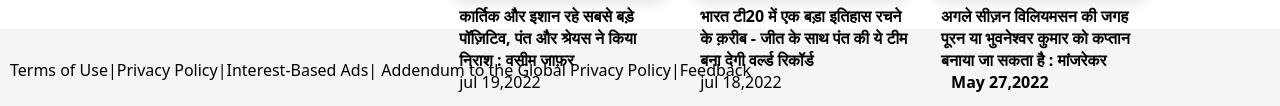
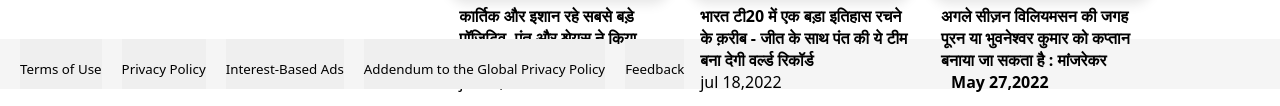
Before and after one commit to SanketPaharia/ESPN-Cricinfo_Clone, a plain HTML site: page video3.html in a window 1280 px wide. Shown: the part 3117-3223 px from the top of the page. Drawn offline with Linux system fonts and the light colour scheme.

Commit message:
footer corrected

```diff
--- a/styles/ncss1.css
+++ b/styles/ncss1.css
@@ -263,11 +263,16 @@
         margin-left:9px;
     }
     #foot{
+        display:flex;
         width:100%;
         height:50px;
         background-color: whitesmoke;
         margin-top:20px;
     }
-    #foot>p{
+    #foot>button{
         padding-top:10px;
+        border:none;
+        color:black;
+        margin-left:20px;
+        cursor:pointer;
     }
--- a/styles/ncss2.css
+++ b/styles/ncss2.css
@@ -155,21 +155,16 @@
   margin-left:10px;
 }
 #foot{
+  display:flex;
   width:100%;
   height:50px;
   background-color: whitesmoke;
-  margin-top:20px;
-  margin-bottom:30px;
-  padding-top:5px;
+  margin-top:100px;
 }
-#foot>p{
-  margin-top:20px;
-
+#foot>button{
+  padding-top:10px;
+  border:none;
+  color:black;
+  margin-left:20px;
+  cursor:pointer;
 }
-#foot1{
-  background-color: whitesmoke;
-  width:100%;
-  height:50px;
-  margin-top:90px;
-  padding-top: 30px;;
-}
--- a/video3.html
+++ b/video3.html
@@ -140,9 +140,17 @@
             </div>
            </div>
     </div>
-    <div id="foot1">
-        <p>Terms of Use|Privacy Policy|Interest-Based Ads| Addendum to the Global Privacy Policy|Feedback</p>
-    </div>
+    <div id="foot">
+      <button>Terms of Use</button>
+      <button href="about.html">Privacy Policy</button>
+      <button>Interest-Based Ads</button>
+      <button href="about.html">Addendum to the Global Privacy Policy </button>
+      <button>Feedback</button>
+
+      <!-- <p>   Terms of Use   Privacy Policy    | Interest-Based Ads  | Addendum to the Global Privacy Policy     |Feedback</p>-->
+
+
+  </div>
 </body>
 </html>
 <script  src="scripts/video.js"  type="module"></script>
```
Also changed, not shown: video.html (+10 -1 lines), video2.html (+10 -1 lines), video4.html (+10 -1 lines), video5.html (+11 -3 lines), video6.html (+10 -1 lines).
